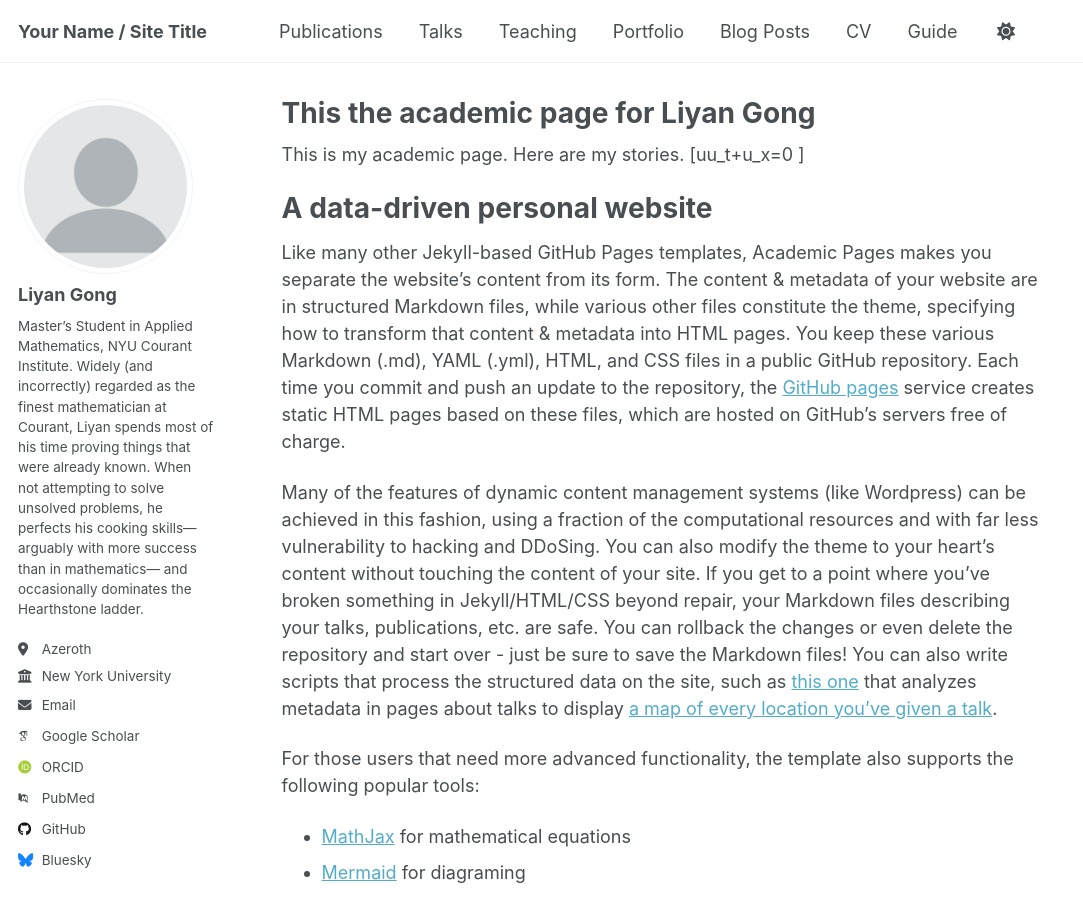
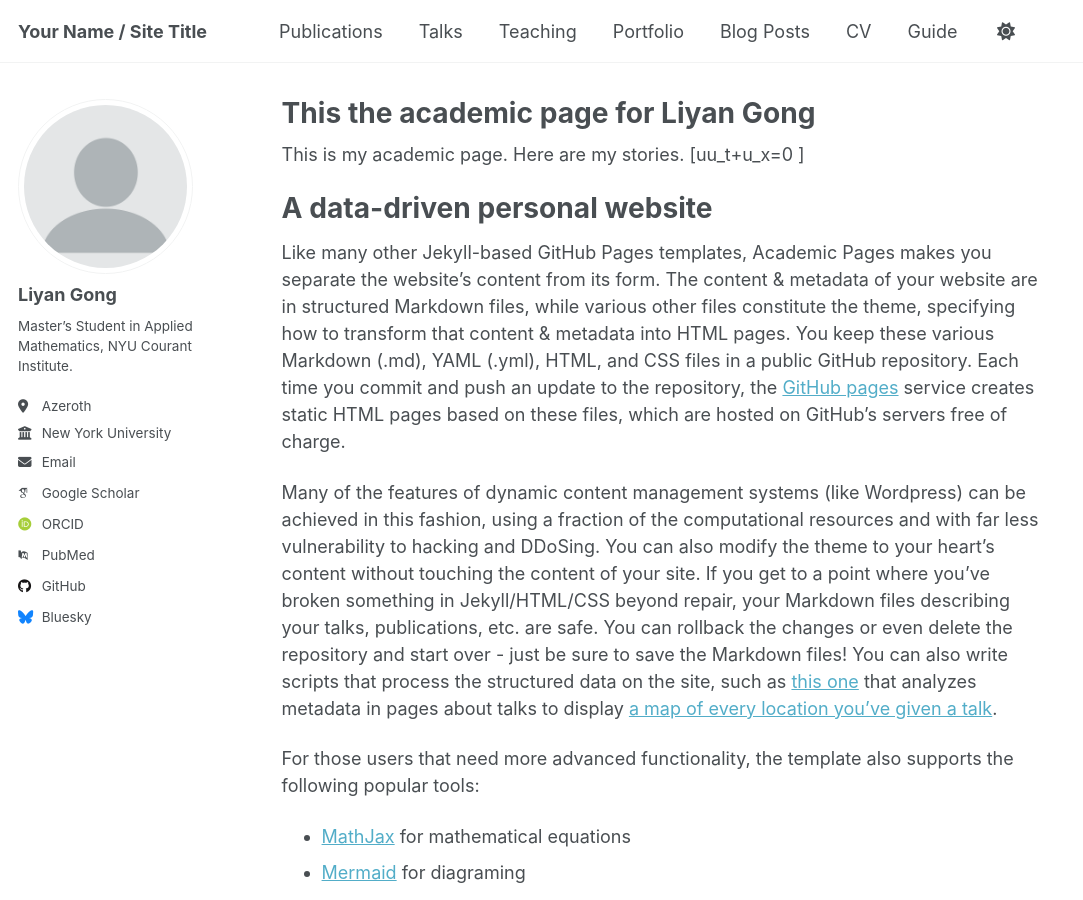
Before and after one commit to lg4147-ops/lg4147-ops.github.io, a Jekyll site: the page built from _pages/about.md, in a window 1280 px wide and 900 px high. Shown: the whole window, without its empty margins (0-1083 px from the left). Built offline with Jekyll 4.4.1, drawn with Linux system fonts in a browser that asks for light colours; some web fonts are replaced; a script that is not in the unit is left out.

Commit message:
Update _config.yml

```diff
--- a/_config.yml
+++ b/_config.yml
@@ -26,11 +26,7 @@ author:
   avatar           : "profile.png"
   name             : "Liyan Gong"
   pronouns         : # example: "he/him"
-  bio              : "Master’s Student in Applied Mathematics, NYU Courant Institute.
-Widely (and incorrectly) regarded as the finest mathematician at Courant,
-Liyan spends most of his time proving things that were already known.
-When not attempting to solve unsolved problems, he perfects his cooking skills—arguably with more success than in mathematics—
-and occasionally dominates the Hearthstone ladder."
+  bio              : "Master’s Student in Applied Mathematics, NYU Courant Institute."
 
   location         : "Azeroth"
   employer         : "New York University"
```
